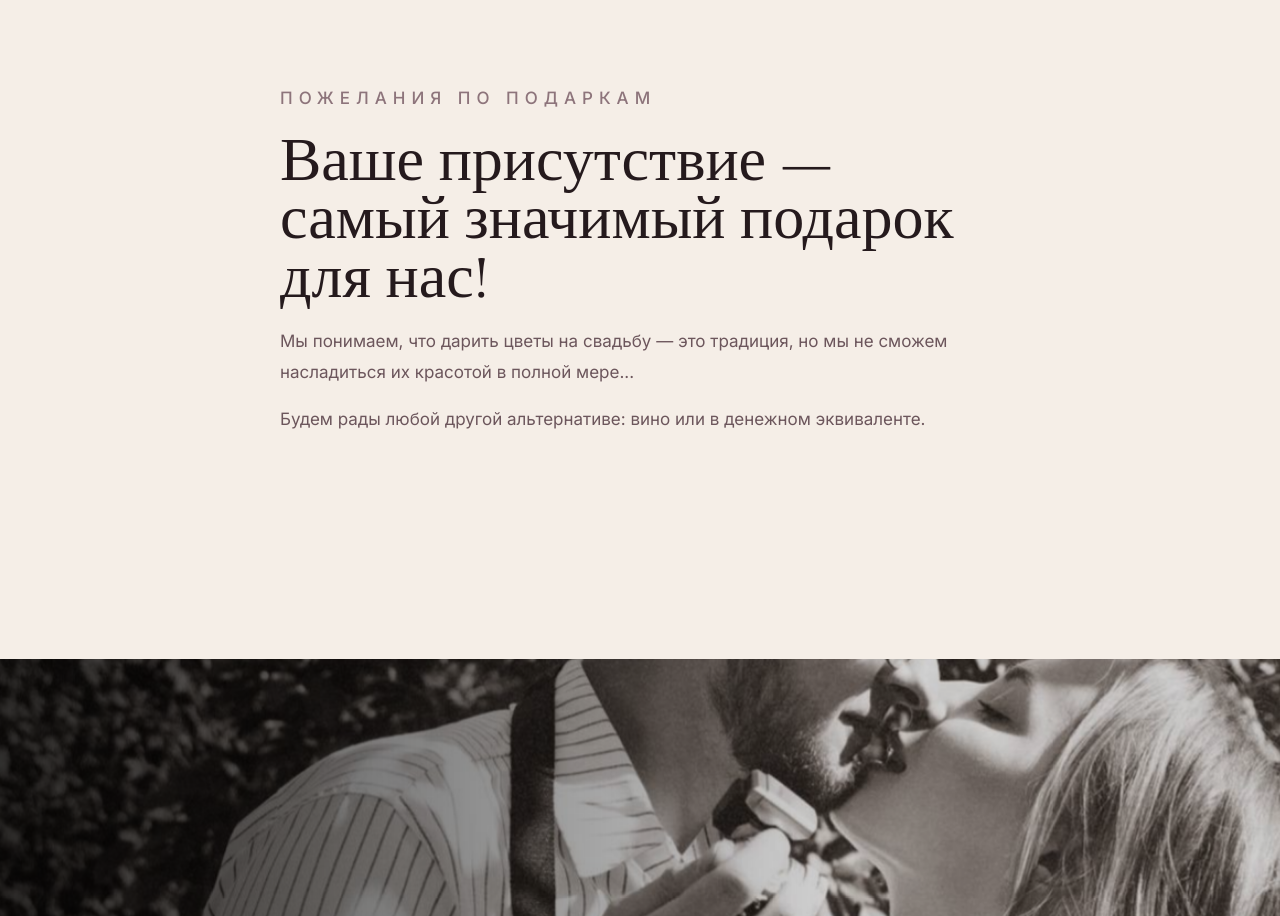
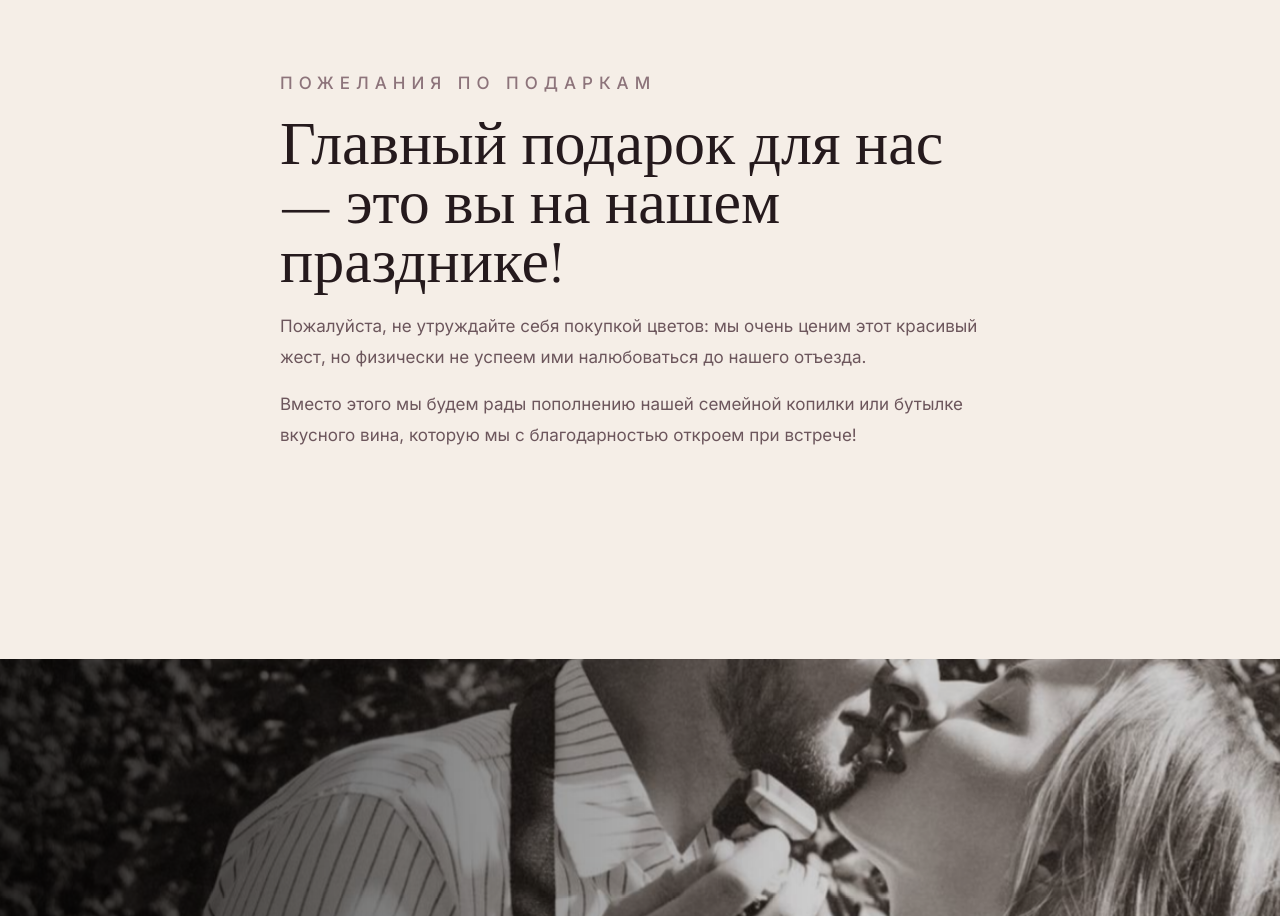
Before and after one commit to nekqadamovsino-spec/wedding-ilyakatya, a plain HTML site: page index.html in a window 1280 px wide. Shown: the part 5741-6657 px from the top of the page. Drawn offline with nearby package versions, Linux system fonts and the light colour scheme.

Commit message:
Update index.html

```diff
--- a/index.html
+++ b/index.html
@@ -95,9 +95,9 @@
       <div class="number">04</div>
       <div class="content reveal">
         <p class="kicker dark">Пожелания по подаркам</p>
-        <h2>Ваше присутствие — самый значимый подарок для нас!</h2>
-        <p>Мы понимаем, что дарить цветы на свадьбу — это традиция, но мы не сможем насладиться их красотой в полной мере...</p>
-        <p>Будем рады любой другой альтернативе: вино или в денежном эквиваленте.</p>
+        <h2>Главный подарок для нас — это вы на нашем празднике!</h2>
+        <p>Пожалуйста, не утруждайте себя покупкой цветов: мы очень ценим этот красивый жест, но физически не успеем ими налюбоваться до нашего отъезда.</p>
+        <p>Вместо этого мы будем рады пополнению нашей семейной копилки или бутылке вкусного вина, которую мы с благодарностью откроем при встрече!</p>
       </div>
     </section>
 
```
